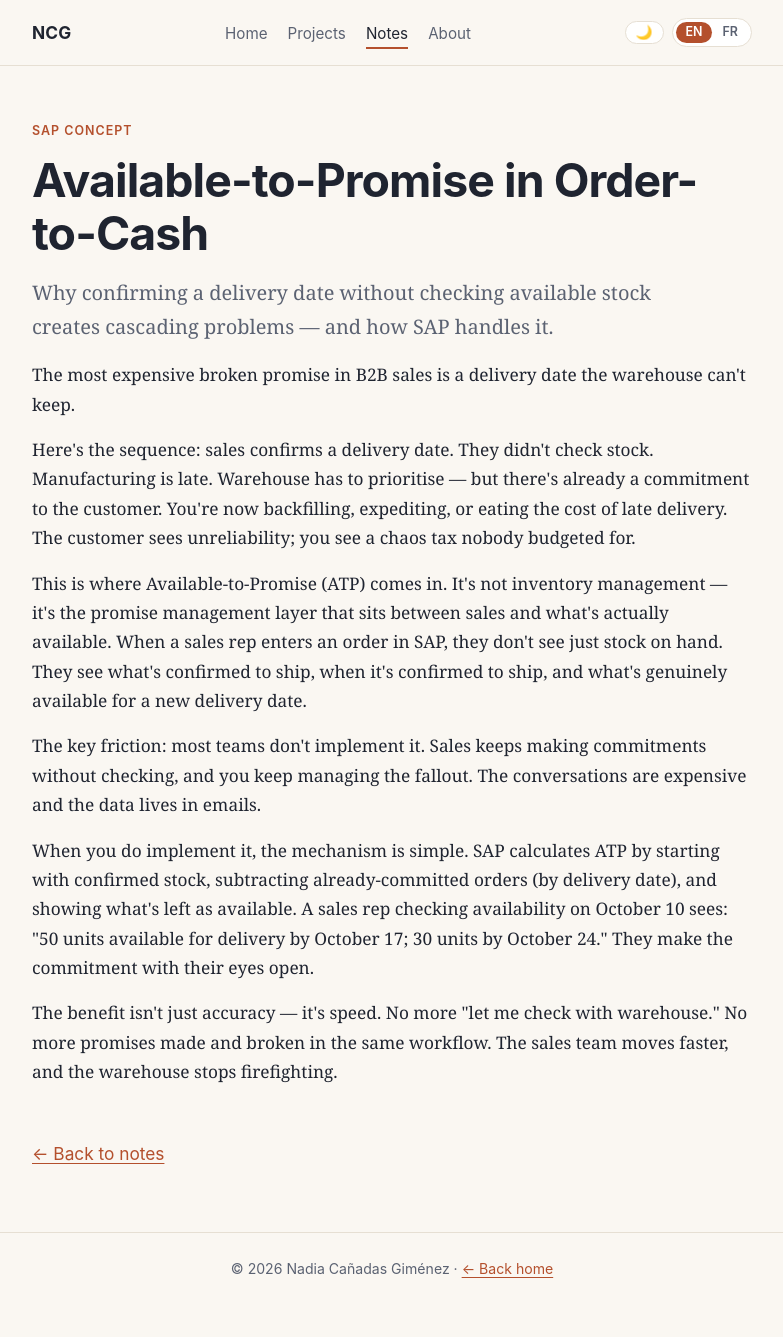
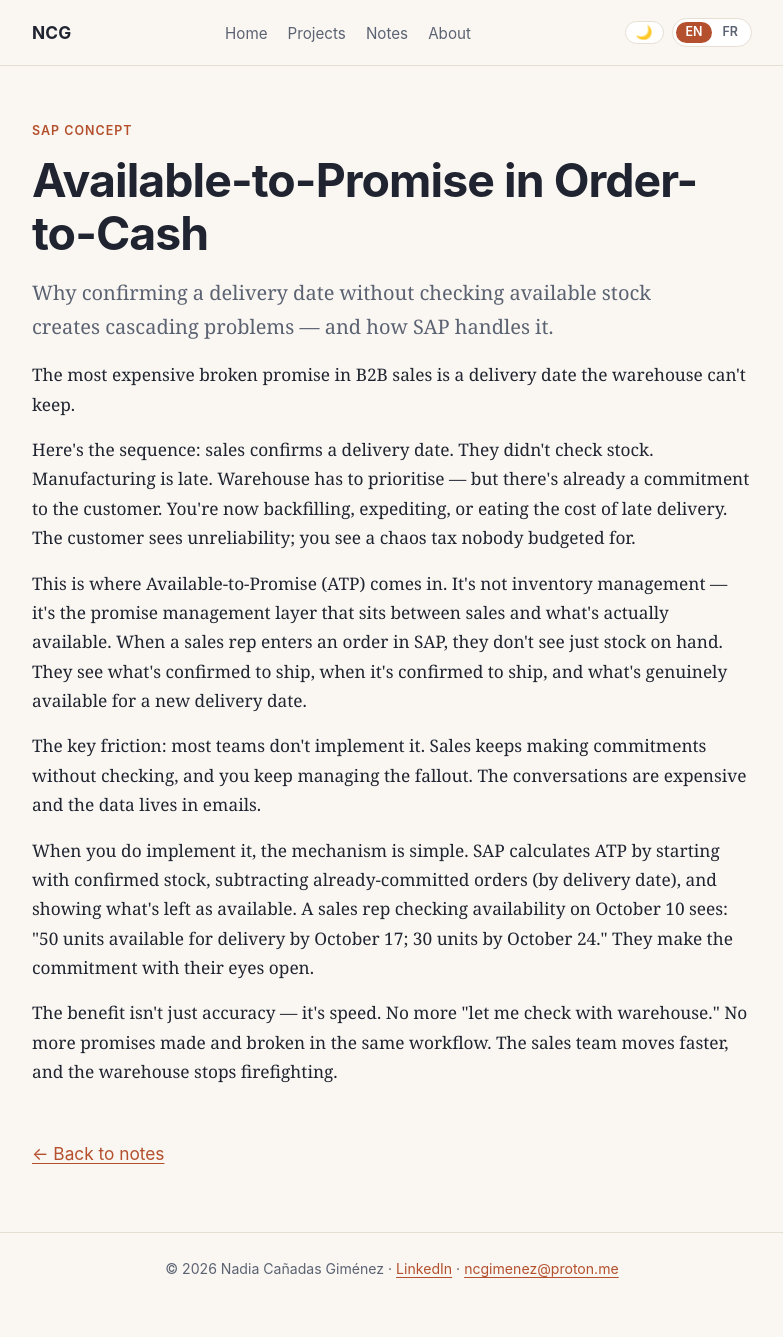
Before and after one commit to ncgimenez/draft-ncg.github.io, a Jekyll site: the page built from blog/available-to-promise.html, in a window 1280 px wide. Shown: the whole page, without its empty margins (248-1031 px from the left). Built offline with Jekyll 4.4.1, drawn with Linux system fonts in a browser that asks for light colours.

Commit message:
Convert available-to-promise.html to Jekyll format
Removed HTML structure and replaced with front matter for Jekyll.

```diff
--- a/blog/available-to-promise.html
+++ b/blog/available-to-promise.html
@@ -1,37 +1,7 @@
-<!DOCTYPE html>
-<html lang="en">
-<head>
-  <meta charset="utf-8">
-  <meta name="viewport" content="width=device-width, initial-scale=1">
-  <title>Available-to-Promise in O2C | Nadia Cañadas Giménez</title>
-  <meta name="description" content="Why confirming a delivery date without checking available stock creates cascading problems — and how SAP handles it.">
-  <link rel="stylesheet" href="../assets/style.css">
-
-</head>
-<body>
-
-  <header class="site">
-    <div class="interieur">
-      <a class="marque" href="/">NCG</a>
-      <nav aria-label="Main navigation">
-        <ul>
-          <li><a href="/">Home</a></li>
-          <li><a href="/projects">Projects</a></li>
-
-          <li><a href="/blog/" aria-current="page">Notes</a></li>
-          <li><a href="/about">About</a></li>
-        </ul>
-      </nav>
-      <div class="controles-header">
-        <button class="theme-toggle" aria-label="Switch theme"><span class="theme-icon">🌙</span></button>
-        <button class="lang-toggle" aria-label="Switch language">
-          <span class="lang-opt lang-opt--en">EN</span>
-          <span class="lang-sep">|</span>
-          <span class="lang-opt lang-opt--fr">FR</span>
-        </button>
-      </div>
-    </div>
-  </header>
+---
+layout: default
+title: AtP in O2C
+---
 
   <main>
     <span class="etiquette">SAP Concept</span>
@@ -77,12 +47,3 @@
 
     <a class="retour" href="index.html">← Back to notes</a>
   </main>
-
-  <footer>
-    <p>© 2026 Nadia Cañadas Giménez · <a href="/">← Back home</a></p>
-  </footer>
-
-  <script src="../assets/lang.js"></script>
-
-</body>
-</html>
```
